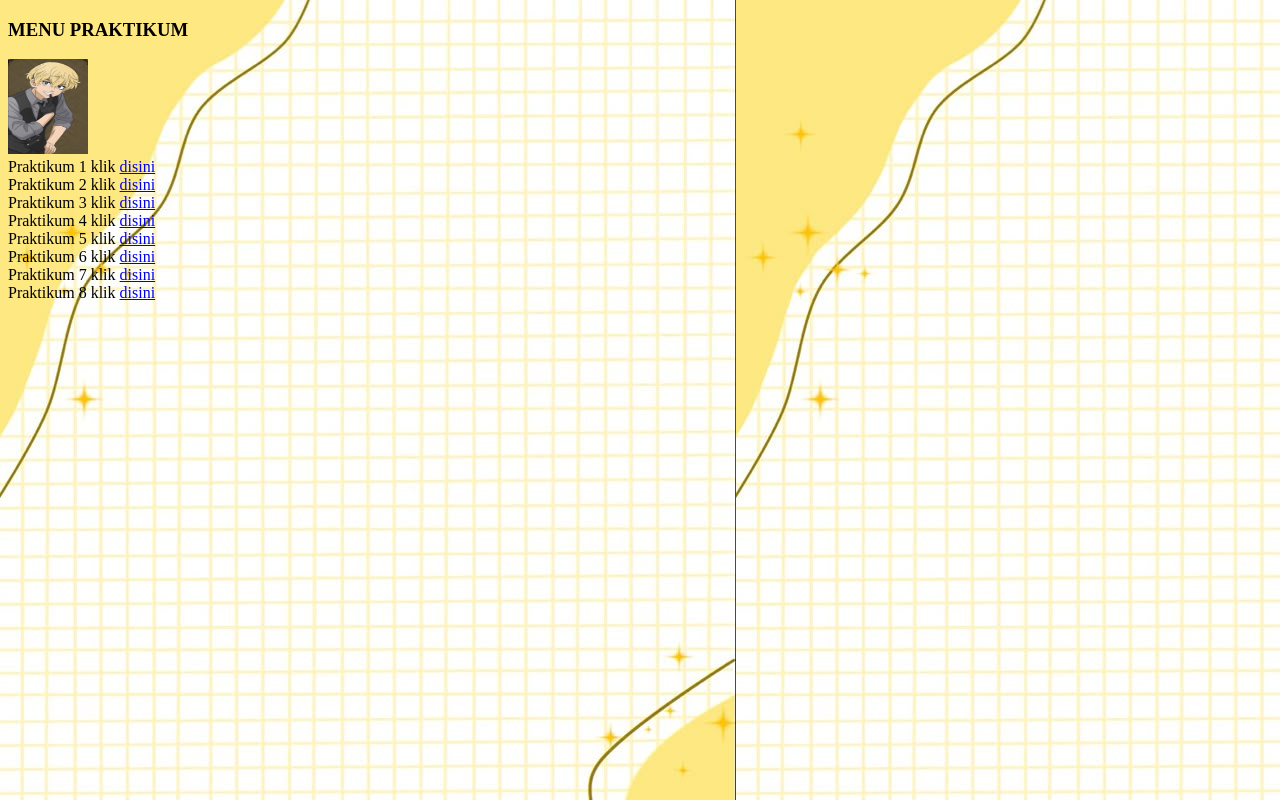
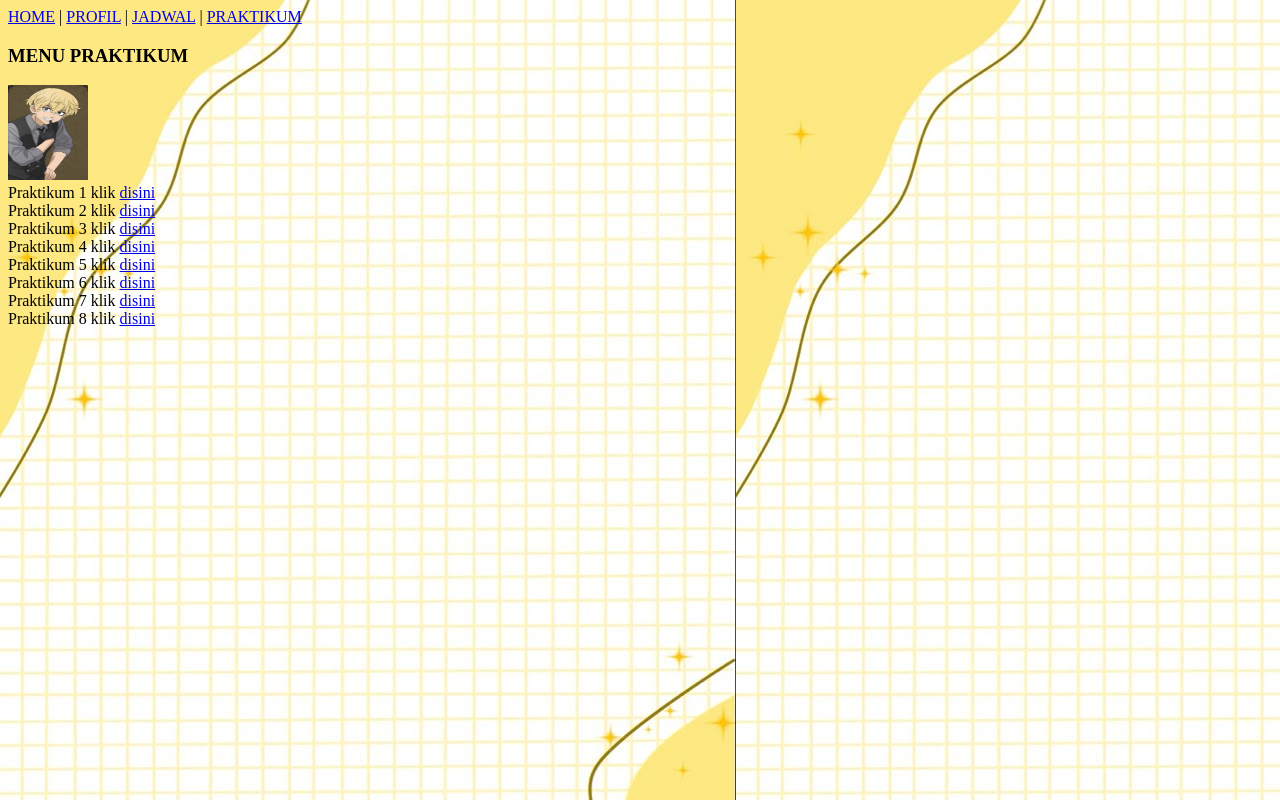
Before and after one commit to sintiadps01-web/Praktikum-, a plain HTML site: page index.html in a window 1280 px wide. Drawn offline with Linux system fonts and the light colour scheme.

Commit message:
update index.html

```diff
--- a/index.html
+++ b/index.html
@@ -8,6 +8,7 @@
 </head>
 
 <body background="2010.jpeg">
+  <a href="/">HOME</a> | <a href="#">PROFIL</a> | <a href="jadwal.html">JADWAL</a> | <a href="/praktikum">PRAKTIKUM</a><br>
   <h3>MENU PRAKTIKUM</h3>
   <img src="13.jpeg" alt="13" width="80" height="95">
   <br> Praktikum 1 klik <a href="praktikum1.html">disini</a>
```
